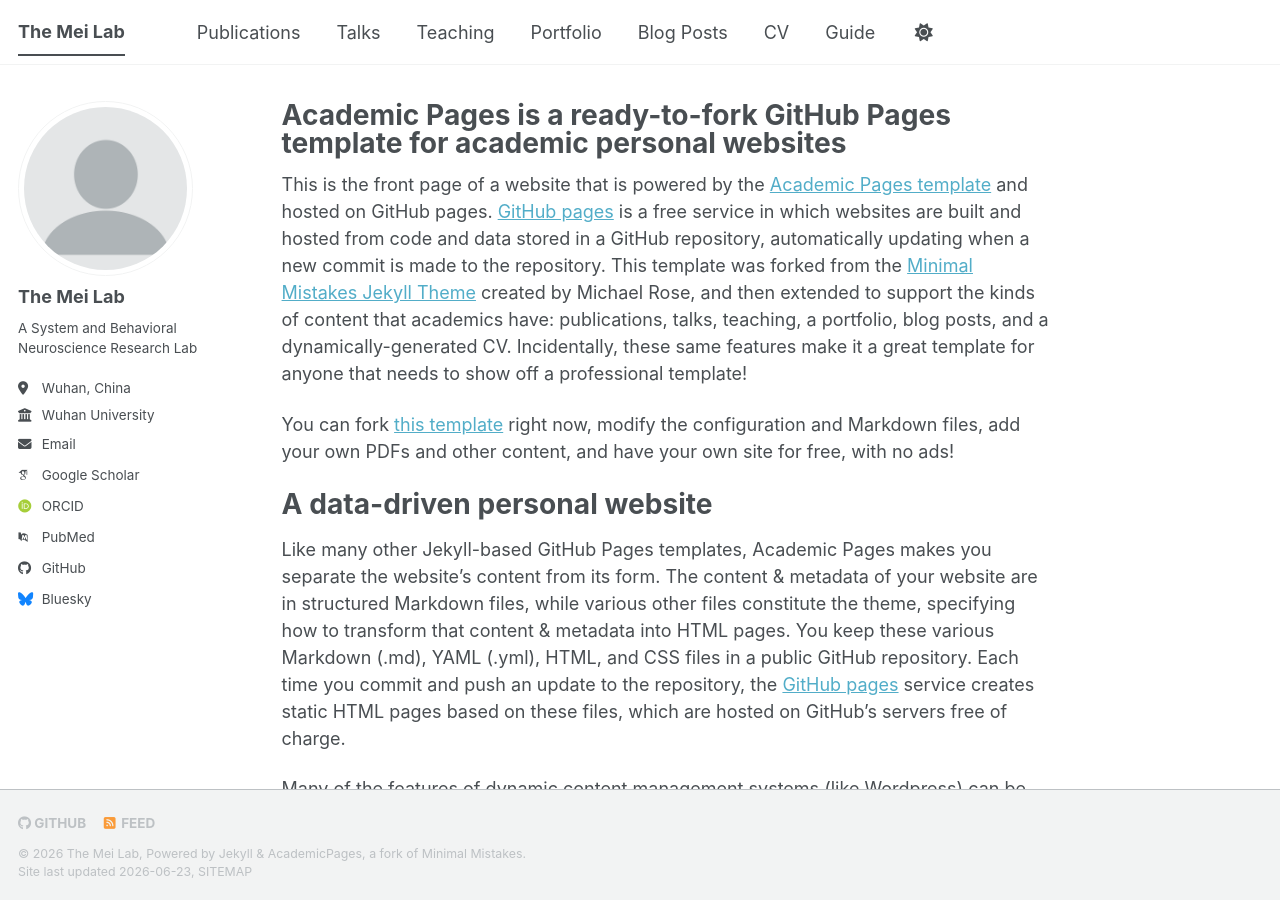
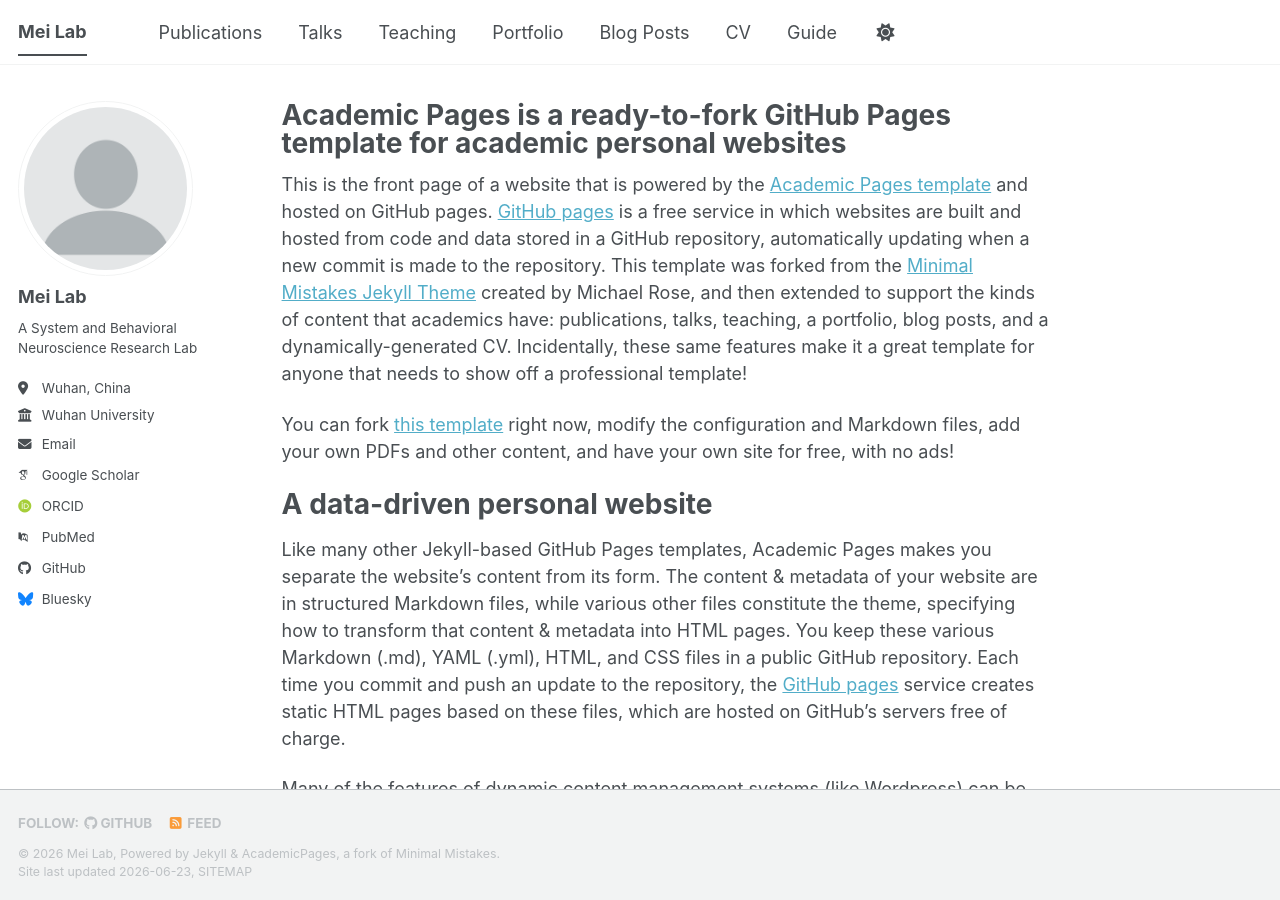
Before and after one commit to quilly176/meilab-test, a Jekyll site: the page built from _pages/about.md, in a window 1280 px wide and 900 px high. Built offline with Jekyll 4.4.1, drawn with Linux system fonts in a browser that asks for light colours; some web fonts are replaced; a script bundle is joined from its source files by our own code; library files that are not in the unit come from our copies.

Commit message:
Update _config.yml

```diff
--- a/_config.yml
+++ b/_config.yml
@@ -7,11 +7,11 @@
 # server process.
 
 # Basic Site Settings
-locale                   : "Wuhan China"
+locale                   : "en"
 site_theme               : "default" # The available themes options are "default", "air", "sunrise", "mint", "dirt" and "contrast"
-title                    : "The Mei Lab"
+title                    : "Mei Lab"
 title_separator          : "-"
-name                     : &name "The Mei Lab"
+name                     : &name "Mei Lab"
 description              : &description "The Mei Lab - neuroscience of parental and prosocial behaviors"   # Update this with a general description of your site, this is the default if not overridden by a page
 url                      : "https://quilly176.github.io/meilab-test/" # The base hostname & protocol for your site e.g. "https://[your GitHub username].github.io",
                                                            # or if you already have some other page hosted on Github then use "https://[your GitHub username].github.io/[Your Repo Name]"
@@ -24,7 +24,7 @@ repository               : "academicpages/academicpages.github.io"
 author:
   # Biographic information
   avatar           : "profile.png"
-  name             : "The Mei Lab"
+  name             : "Mei Lab"
   pronouns         : # example: "she/her"
   bio              : "A System and Behavioral Neuroscience Research Lab"
   location         : "Wuhan, China"
```
